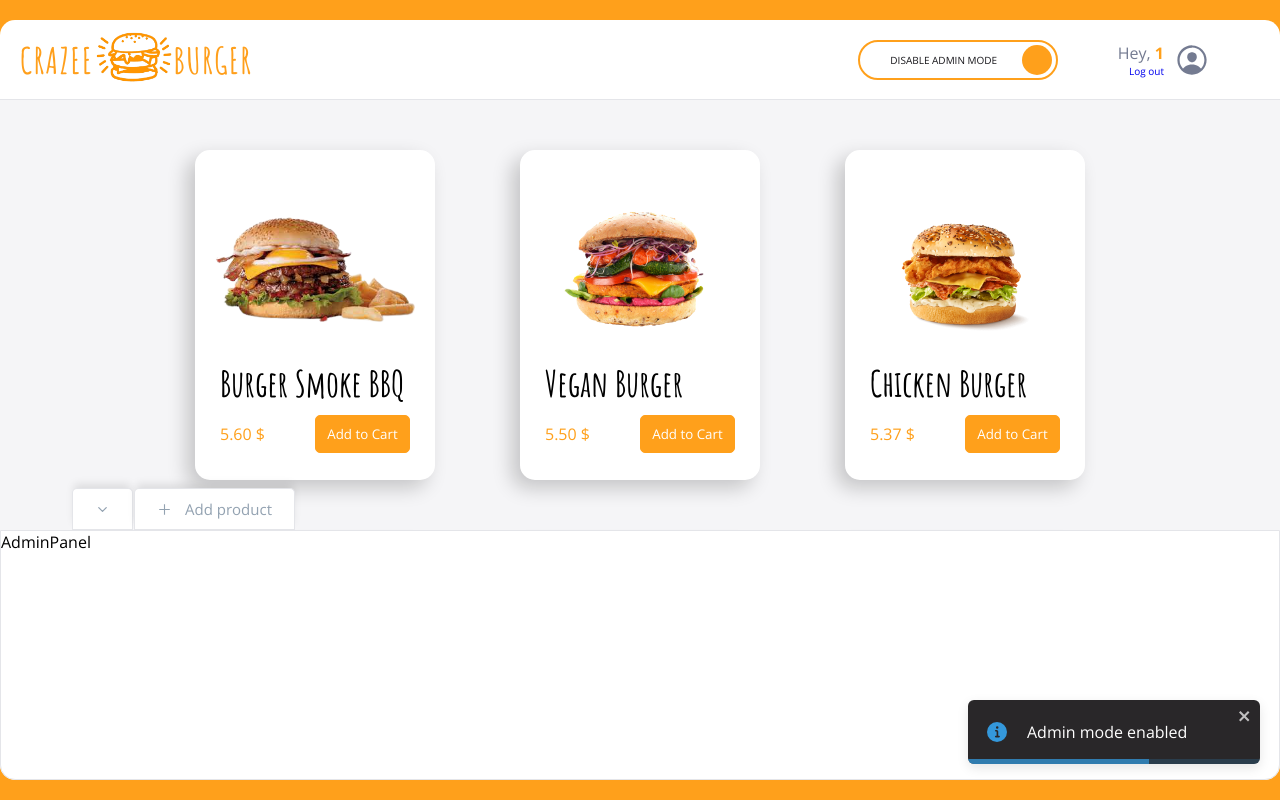
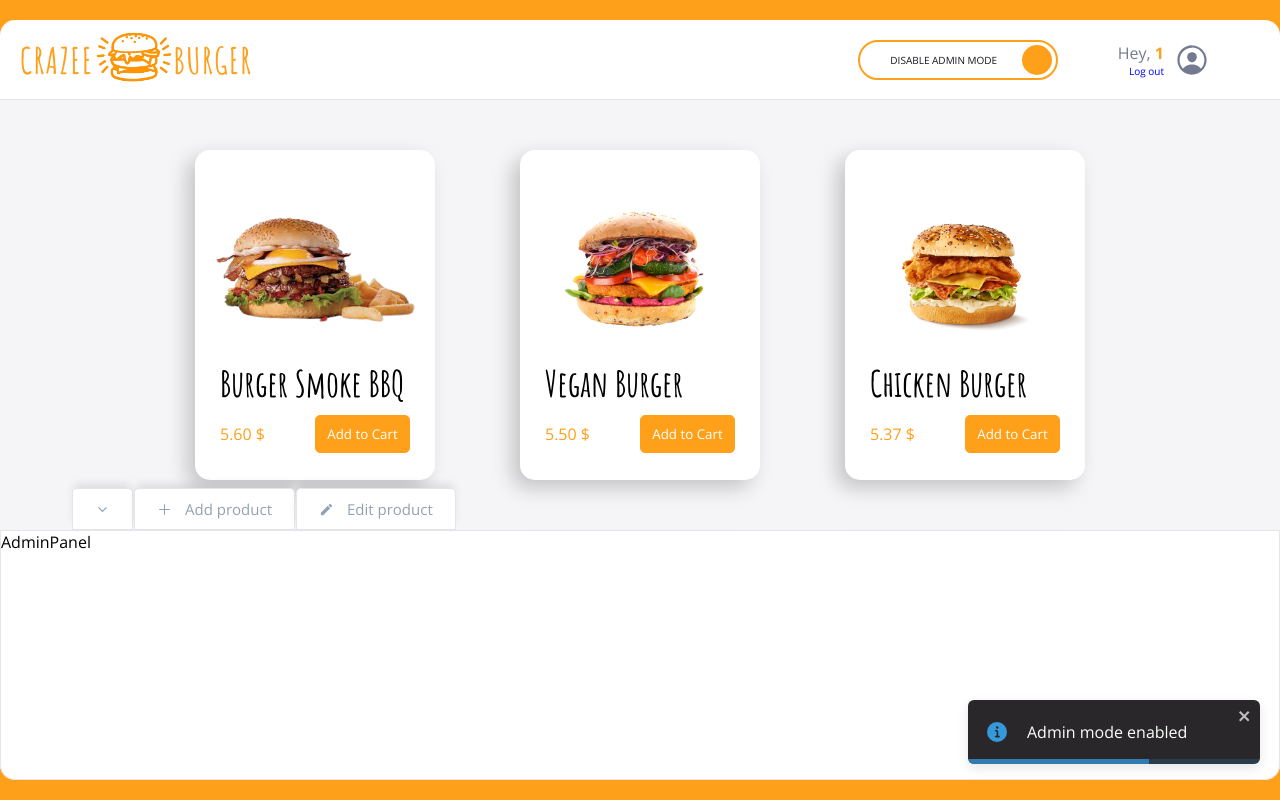
Before and after one commit to ahmedbouras/burger-store, a React (Vite) app: page /order/1 in a window 1280 px wide. Both pictures are taken after a click on the label 957 px from the left and 59 px from the top of the page. Built offline with nearby package versions, Linux system fonts and the light colour scheme; grey boxes are pictures that could not be loaded.

Commit message:
💄  F07: ADMIN > AdminTabs > Add 'Edit product' tab with label

```diff
--- a/src/components/pages/order/Main/Admin/AdminTabs.jsx
+++ b/src/components/pages/order/Main/Admin/AdminTabs.jsx
@@ -2,6 +2,7 @@ import styled from "styled-components";
 import Tab from "../../../../reusable-ui/Tab";
 import { FiChevronUp, FiChevronDown } from "react-icons/fi";
 import { AiOutlinePlus } from "react-icons/ai";
+import { MdModeEditOutline } from "react-icons/md";
 import theme from "../../../../../theme";
 
 export default function AdminTabs({ showAdminPanel, setShowAdminPanel }) {
@@ -15,6 +16,12 @@ export default function AdminTabs({ showAdminPanel, setShowAdminPanel }) {
       <Tab
         Icon={<AiOutlinePlus />}
         label={"Add product"}
+        onClick={() => setShowAdminPanel(!showAdminPanel)}
+        className={showAdminPanel ? "" : "hidden-panel"}
+      />
+      <Tab
+        Icon={<MdModeEditOutline />}
+        label={"Edit product"}
         onClick={() => setShowAdminPanel(!showAdminPanel)}
         className={showAdminPanel ? "" : "hidden-panel"}
       />
--- a/src/components/reusable-ui/Tab.jsx
+++ b/src/components/reusable-ui/Tab.jsx
@@ -42,8 +42,10 @@ const TabStyled = styled.button`
   }
 
   .label {
-    display: flex;
-    justify-content: center;
     margin-left: 13px;
+    &:hover {
+      border-bottom: 2px solid ${theme.colors.greySemiDark};
+      line-height: 1.5;
+    }
   }
 `;
```
